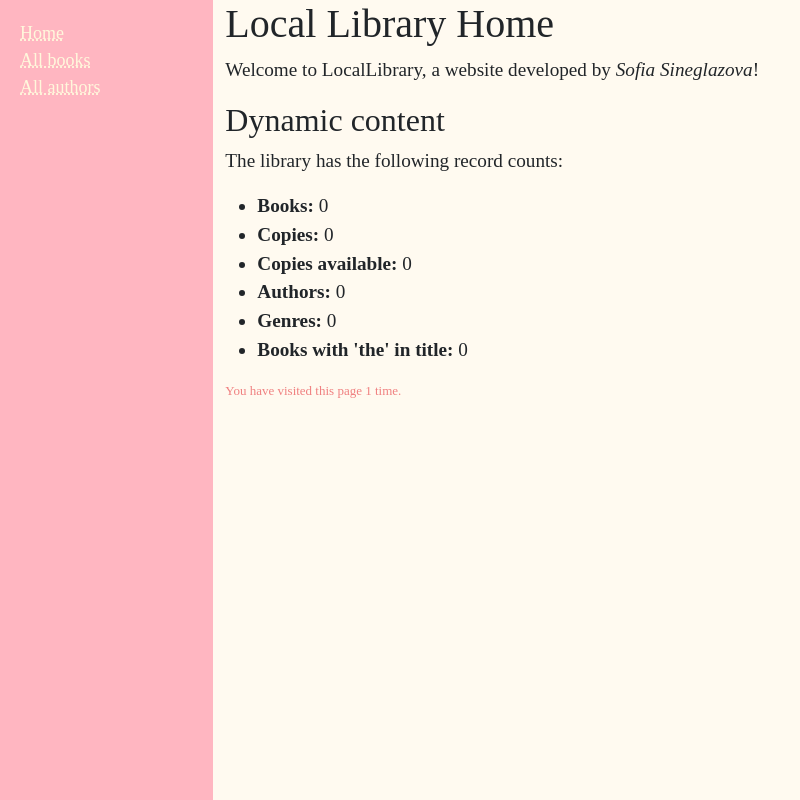
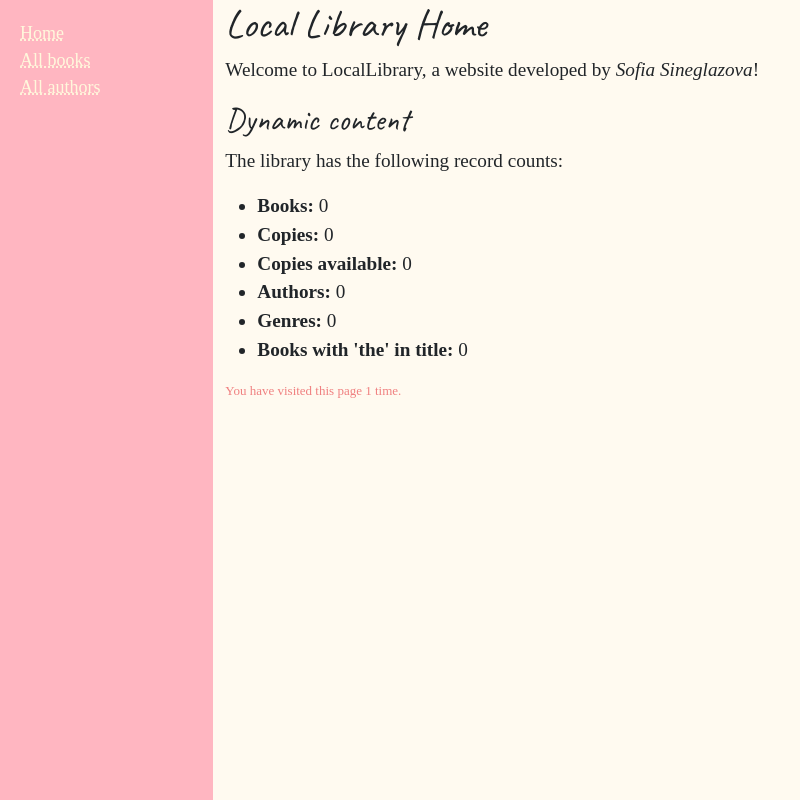
Before and after one commit to sunday793/local-library-with-django, a Django app: page /catalog/ in a window 1280 px wide. Shown: the whole page, without its empty margins (0-800 px from the left). Run offline with Django 5.2, Linux system fonts and the light colour scheme; data that the repository does not hold is empty.

Commit message:
font change for h1, h2

```diff
--- a/locallibrary/catalog/static/css/styles.css
+++ b/locallibrary/catalog/static/css/styles.css
@@ -48,3 +48,7 @@ html, body {
   width: 100%;
   display: block;
 }
+
+h1, h2{
+  font-family: 'Caveat', cursive;
+}
--- a/locallibrary/catalog/templates/base_generic.html
+++ b/locallibrary/catalog/templates/base_generic.html
@@ -6,6 +6,7 @@
     {% endblock %}
     <meta charset="utf-8" />
     <meta name="viewport" content="width=device-width, initial-scale=1" />
+    <link href="https://fonts.googleapis.com/css2?family=Caveat:wght@400;700&display=swap" rel="stylesheet">
     <link href="https://cdn.jsdelivr.net/npm/bootstrap@5.3.3/dist/css/bootstrap.min.css"
       rel="stylesheet"
       integrity="sha384-QWTKZyjpPEjISv5WaRU9OFeRpok6YctnYmDr5pNlyT2bRjXh0JMhjY6hW+ALEwIH"
```
